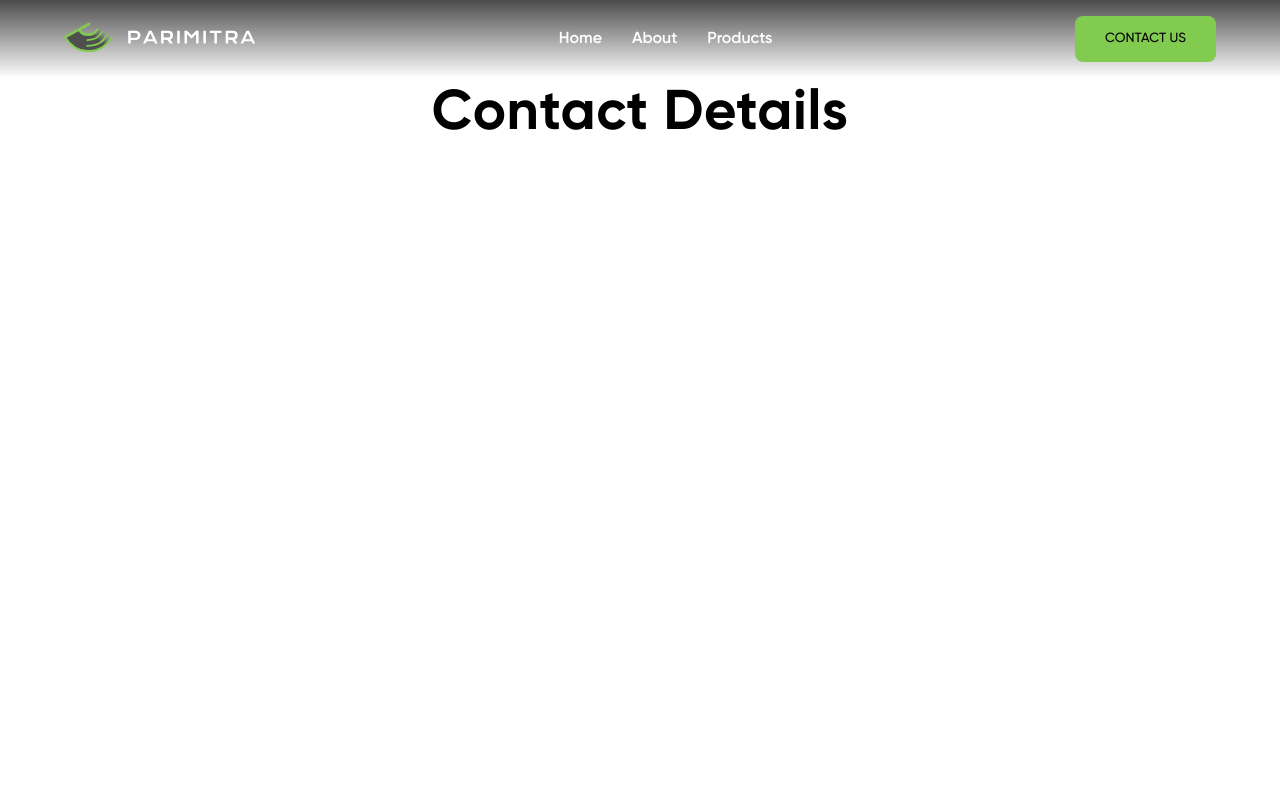
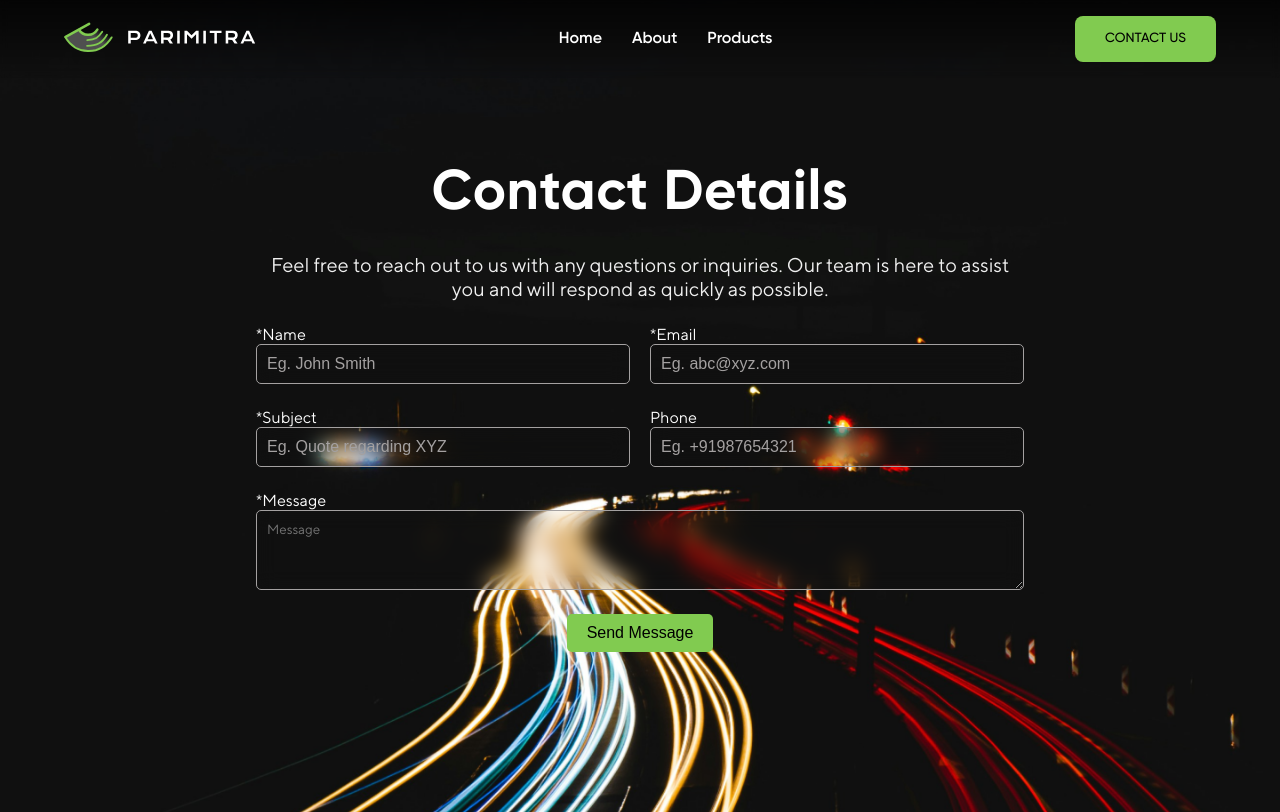
Before and after one commit to Prabh74/Parimitra, a React (Create React App) app: page /contact in a window 1280 px wide. Built offline with nearby package versions, Linux system fonts and the light colour scheme.

Commit message:
added contact page

```diff
--- a/src/Components/About/team.js
+++ b/src/Components/About/team.js
@@ -2,14 +2,12 @@ export const team = [
     {
         name: "Prof.Amit Agarwal",
         designation: "Founder & Director",
-        creds: "Professer , Civil engineering IIT Roorkee ",
         linkedin: "https://www.linkedin.com/in/amit-agarwal-99a20232/",
         email: "demo-email",
     },
     {
         name: "Karthik Krishnan O",
         designation: "CoFounder & Director",
-        creds: "Professer , Civil engineering IIT Roorkee ",
         linkedin: "https://www.linkedin.com/in/karthik-krishnan-o-75846920b/",
         email: "demo-email",
     },
--- a/src/Components/Contact/Contact.jsx
+++ b/src/Components/Contact/Contact.jsx
@@ -1,8 +1,87 @@
+import { useState } from "react"
 import styles from "./contact.module.css"
 export default function Contact() {
+    const [formInput, setFormInput] = useState({
+        name: "",
+        email: "",
+        subject: "",
+        phone: "",
+        message: "",
+    })
+
+    const handleChange = (e) => {
+        const fieldName = e.target.name
+        const value = e.target.value
+
+        setFormInput({ ...formInput, [fieldName]: value })
+    }
+
+    const handleSubmit = (e) => {
+        e.preventDefault()
+        console.log(formInput)
+    }
     return (
         <section className={styles.contactDetails}>
             <h1>Contact Details</h1>
+            <p>
+                Feel free to reach out to us with any questions or inquiries.
+                Our team is here to assist you and will respond as quickly as
+                possible.
+            </p>
+
+            <form className={styles.form} onSubmit={handleSubmit}>
+                <div className={styles.flex}>
+                    <div className={styles.formfield}>
+                        <label>*Name</label>
+                        <input
+                            name="name"
+                            type="text"
+                            onChange={handleChange}
+                            placeholder="Eg. John Smith"
+                        />
+                    </div>
+                    <div className={styles.formfield}>
+                        <label>*Email</label>
+                        <input
+                            name="email"
+                            type="email"
+                            onChange={handleChange}
+                            placeholder="Eg. abc@xyz.com"
+                        />
+                    </div>
+                </div>
+
+                <div className={styles.flex}>
+                    <div className={styles.formfield}>
+                        <label>*Subject</label>
+                        <input
+                            name="subject"
+                            type="text"
+                            onChange={handleChange}
+                            placeholder="Eg. Quote regarding XYZ"
+                        />
+                    </div>
+                    <div className={styles.formfield}>
+                        <label>Phone</label>
+                        <input
+                            name="phone"
+                            type="text"
+                            onChange={handleChange}
+                            placeholder="Eg. +91987654321"
+                        />
+                    </div>
+                </div>
+
+                <div className={styles.formfield}>
+                    <label>*Message</label>
+                    <textarea
+                        name="message"
+                        placeholder="Message"
+                        onChange={handleChange}
+                    ></textarea>
+                </div>
+                <button type="submit">Send Message</button>
+            </form>
         </section>
     )
 }
--- a/src/Components/Contact/contact.module.css
+++ b/src/Components/Contact/contact.module.css
@@ -1,5 +1,21 @@
 .contactDetails {
-    padding: 10vh 5vw;
+    padding: 20vh 5vw;
+    background: url("/public/Images/contact.png") no-repeat;
+    background-size: cover;
+    min-height: 100vh;
+    display: flex;
+    flex-direction: column;
+    align-items: center;
+    gap: 3vh;
+    overflow-y: scroll;
+    color: white;
+    scrollbar-width: 0;
+    -ms-overflow-style: none; /* IE and Edge */
+    scrollbar-width: none; /* Firefox */
+}
+
+.contactDetails::-webkit-scrollbar {
+    display: none;
 }
 .contactDetails h1 {
     font-family: "Gilroy";
@@ -8,3 +24,101 @@
     letter-spacing: 0.04rem;
     text-align: center;
 }
+
+.contactDetails p {
+    color: #f0f0f0;
+    font-family: "TT Norms Pro";
+    width: 60vw;
+    font-size: 1.25rem;
+    text-align: center;
+}
+
+.form {
+    width: 60vw;
+    font-family: "TT Norms Pro";
+    display: flex;
+    flex-direction: column;
+    gap: 3vh;
+    align-items: center;
+}
+
+.flex {
+    display: flex;
+    justify-content: space-between;
+    gap: 20px;
+}
+
+.formfield {
+    color: white;
+    display: flex;
+    flex-direction: column;
+}
+
+.form input {
+    padding: 10px;
+    font-size: 1rem;
+    border: 1px solid #a4a1a1;
+    background-color: transparent;
+    border-radius: 5px;
+    color: white;
+    transition: 0.3s;
+    width: calc(30vw - 10px);
+}
+
+.form input:focus-visible,
+.form textarea:focus-visible {
+    border: 1px solid #fff;
+    box-shadow: none;
+    outline: none;
+}
+
+.form input::placeholder {
+    color: #a4a1a1;
+}
+
+.form button {
+    width: max-content;
+    padding: 10px 20px;
+    border-radius: 5px;
+    border: none;
+    background-color: var(--accent-color);
+    font-size: 1rem;
+}
+
+.form textarea {
+    width: 60vw;
+    resize: vertical;
+    font-family: "TT Norms Pro";
+    height: 10vh;
+    background-color: transparent;
+    color: white;
+    border: 1px solid #a4a1a1;
+    border-radius: 5px;
+    padding: 10px;
+    transition: 0.3s;
+}
+
+.form input,
+.form textarea {
+    backdrop-filter: blur(10px);
+}
+
+@media screen and (max-width: 768px) {
+    .contactDetails {
+        padding: 10vh 5vw;
+    }
+    .contactDetails h1 {
+        font-size: 2.5rem;
+    }
+    .contactDetails p {
+        width: 90vw;
+        font-size: 1rem;
+    }
+    .flex {
+        flex-direction: column;
+    }
+    .form input,
+    .form textarea {
+        width: 90vw;
+    }
+}
--- a/src/Components/TeamCard/TeamCard.jsx
+++ b/src/Components/TeamCard/TeamCard.jsx
@@ -13,12 +13,9 @@ export default function TeamCard({
             <img src={img} alt="" />
             <h1>{name}</h1>
             <p className={styles.designation}>{designation}</p>
-            <div className={styles.flex}>
-                <p className={styles.creds}>{creds}</p>
-                <a href={linkedin} target="__blank">
-                    Linkedin
-                </a>
-            </div>
+            <a href={linkedin} target="__blank">
+                Linkedin
+            </a>
             <p className={styles.email}>Email - {email}</p>
         </div>
     )
--- a/src/Components/TeamCard/teamCard.module.css
+++ b/src/Components/TeamCard/teamCard.module.css
@@ -1,6 +1,6 @@
 .teamcard > h1 {
     font-family: "Gilroy";
-    font-size: 2rem;
+    font-size: 1.5rem;
     letter-spacing: 0.04rem;
 }
 .teamcard a {
```
Also changed, not shown: public/Images/contact.png (added).
